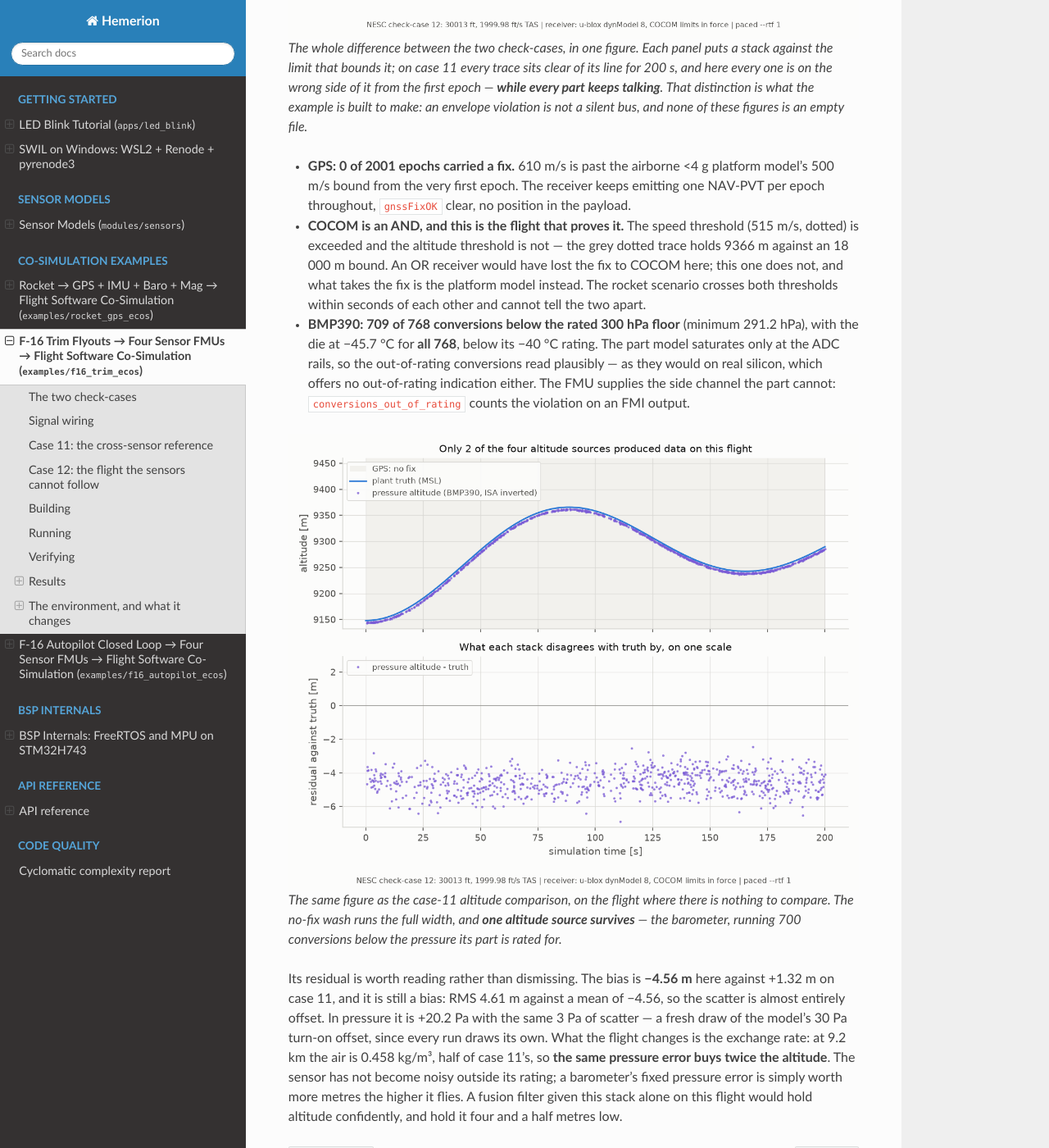
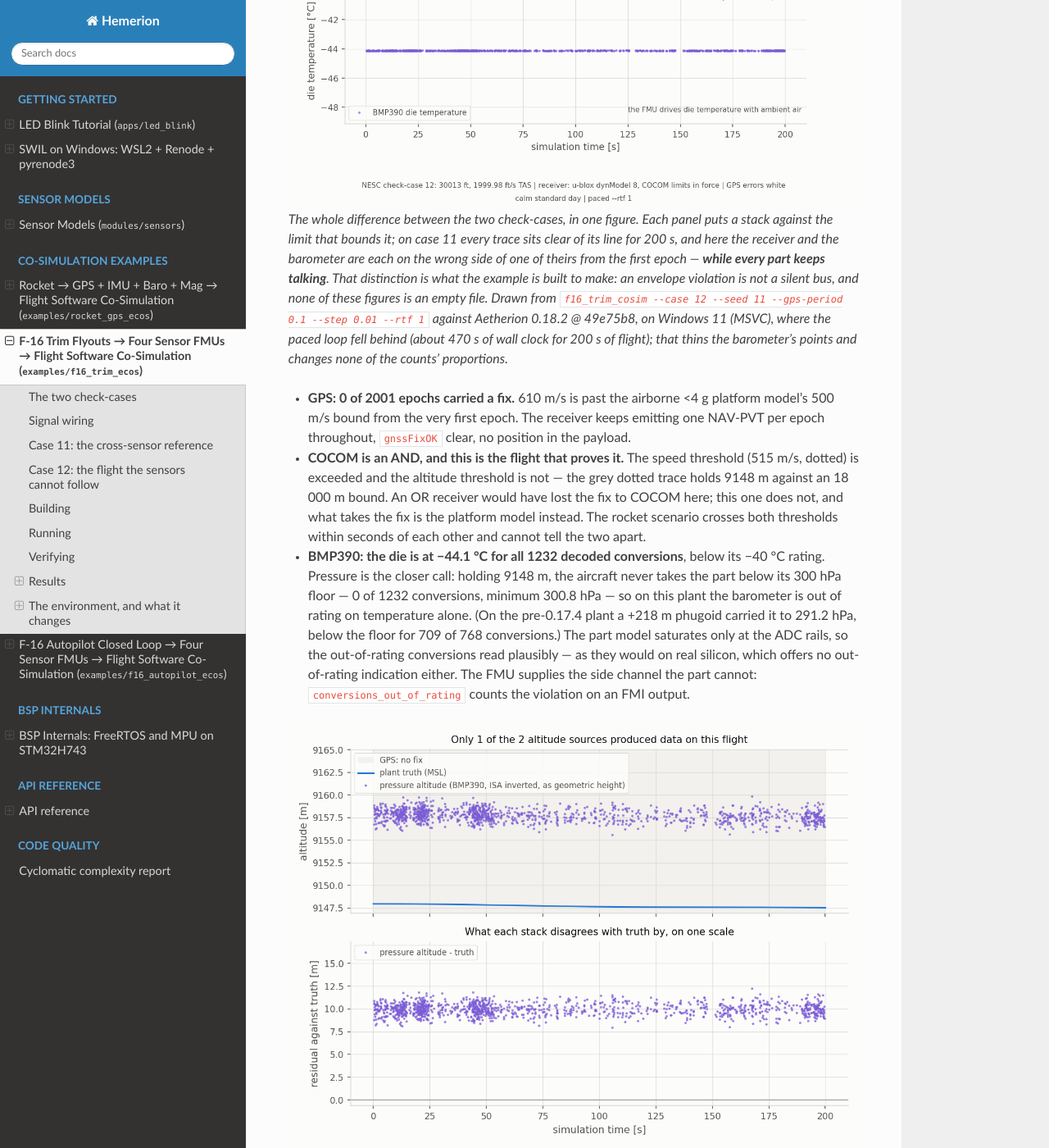
Before and after one commit to onurtuncer/Hemerion, a Sphinx documentation site: the page built from doc/f16_trim_ecos_cosim.rst, in a window 1280 px wide and 1400 px high, scrolled down 18114 px. Shown: the whole window at 82% size. Built offline with Sphinx 7.4.7 and the Read the Docs theme 3.1.0, drawn with Linux system fonts in a browser that asks for light colours; some of the changed text lies outside the part shown.

Commit message:
doc(examples): re-run and re-plot the altitude, envelope and clock figures without the radar
Re-runs at baseline (seed 11, IMU 100 Hz, GNSS 10 Hz, step 0.01, rtf 1)
against the pinned Aetherion 0.18.2 @ 49e75b8, on Windows 11 / MSVC:

- case11_altitude_consistency.png, case12_altitude_consistency.png and
  case12_sensor_envelopes.png regenerated; captions, alt text and the
  case-12 table re-measured from the new runs, with the command line,
  Aetherion version and platform stated.
- case11_clock_divergence.png held back: on this host the paced loop ran
  host time 1.7x simulation time with ~0.8 s rms residual, which swamps the
  per-part skew the figure shows. The caption now says the figure is the
  2026-09 one and is to be re-drawn from Linux.

plot_results.py: the altitude title counts measured sources (truth is the
reference), and pressure altitude is converted from the ISA's
geopotential altitude to geometric height before it is compared with
geometric plant truth. The plant's out.P_Pa is exactly ISA(geopotential),
so the raw comparison booked -1.47 m (3052 m) and -13.1 m (9148 m) of
altitude convention as barometer error. The envelope panel's ISA
reference line takes the same conversion.

Co-Authored-By: Claude Opus 5.5 <noreply@anthropic.com>

```diff
--- a/doc/f16_trim_ecos_cosim.rst
+++ b/doc/f16_trim_ecos_cosim.rst
@@ -186,8 +186,9 @@ Case 12: the flight the sensors cannot follow
 ---------------------------------------------
 
 ``./f16_trim_cosim --case 12`` — no other change. Measured over a full 200 s
-paced run (``--rtf 1``), the same run the figures at the foot of this page are
-drawn from:
+run (``--case 12 --seed 11 --gps-period 0.1 --step 0.01 --rtf 1``, Aetherion
+0.18.2 @ 49e75b8, Windows 11 / MSVC, 2026-11-13), the same run the case-12
+figures at the foot of this page are drawn from:
 
 .. list-table::
    :header-rows: 1
@@ -209,25 +210,30 @@ drawn from:
        from an OR; the rocket crosses both thresholds within seconds of each
        other and cannot.
    * - BMP390
-     - **709 of 768 conversions below the part's 300 hPa rated pressure
-       floor** (minimum 291.2 hPa), and **all 768 with the die below its
-       −40 °C rating** — it sits at −45.7 °C, since the FMU drives die
-       temperature with ambient air. The part model saturates only at the ADC
-       rails, so the out-of-rating conversions read plausibly — as on the real
-       silicon, which offers no out-of-rating indication either. The FMU adds
-       the side channel the part cannot: its ``conversions`` /
+     - **All 1232 decoded conversions with the die below its −40 °C
+       rating** — it sits at −44.1 °C, since the FMU drives die temperature
+       with ambient air. Pressure stays *inside* its rating: the aircraft
+       holds 9148 m, and the lowest reading is 300.8 hPa, 0.8 hPa above the
+       300 hPa floor (0 of 1232 below it). The part model saturates only at
+       the ADC rails, so the out-of-rating conversions read plausibly — as on
+       the real silicon, which offers no out-of-rating indication either. The
+       FMU adds the side channel the part cannot: its ``conversions`` /
        ``conversions_out_of_rating`` FMI outputs count the violation (the host
-       prints them in its summary), and each envelope crossing is debug-logged
-       once with the offending value. These two counts are the ones that move
-       with pacing: unpaced, the same flight yields 286 conversions and the
-       same proportions.
+       prints them in its summary: 9998 of 9998 latched), and each envelope
+       crossing is debug-logged once with the offending value. The decoded
+       count is the one that moves with pacing, and on the Windows host this
+       run came from the paced loop fell behind (200 s of flight took about
+       470 s of wall clock), so the flight computer read the part at about
+       6 Hz of simulation time rather than at its ODR.
    * - magnetometer, IMU
      - In band. On this flight they are all the sensor fusion has left.
 
-The plant's phugoid is bigger here — +218 m peak altitude excursion and
-+0.47° of heading over the window — and the published participants split the
-same way they do on case 11: ``sim_02`` climbs +140 m through its phugoid
-while ``sim_04``/``sim_05`` hold altitude to 0.3 m.
+On Aetherion 0.18.2 the plant holds its trim on this flight: altitude stays within
+0.44 m of 9148 m over the window, and heading turns +0.88°. (On the
+pre-0.17.4 plant the same flight showed a +218 m phugoid and +0.47° of
+heading.) The published participants split the way they do on case 11:
+``sim_02`` climbs +140 m through its phugoid while ``sim_04``/``sim_05`` hold
+altitude to 0.3 m.
 
 Against Aetherion's standalone ``F16SupersonicTrim`` (≥ 0.14.1) the run
 verifies exactly as case 11 does: 0.491 m constant initial offset (the same
@@ -362,12 +368,13 @@ run was paced.
 figure, whose record — 3548 s of fixes, 35 correlation times — is unpaced:
 the receiver's data queues in a socket, so pacing changes nothing about it,
 and a record that long at 2× real time would otherwise take an afternoon. Unpaced, 200 s of
-flight yields about 37 barometer conversions against the 896 here, and the
+flight yields about 37 barometer conversions against 628–896 on the paced
+case-11 runs here, and the
 altitude- and heading-consistency figures become a scatter of dots through
 which no trace can be read. The GPS and IMU figures are
 unaffected either way — their data queues in a socket or a FIFO — which is why
 the barometer is the only stack whose counts move with the pacing. The case-12
-table above is measured on the same paced run as these figures.
+table above is measured on the same paced run as the case-12 figures.
 
 Check-case 11: the cross-sensor reference
 ~~~~~~~~~~~~~~~~~~~~~~~~~~~~~~~~~~~~~~~~~
@@ -391,25 +398,37 @@ Check-case 11: the cross-sensor reference
 
 .. figure:: _static/f16_trim_ecos/case11_altitude_consistency.png
    :width: 100%
-   :alt: Upper panel, altitude traces following one phugoid from 3052 to 3083 m; lower panel, their residuals against truth — GPS scattered over ±10 m, barometer a tight band near +1.3 m
+   :alt: Upper panel, plant truth flat at 3052 m with GPS altitudes scattered about it and pressure altitude a band about 5 m above; lower panel, their residuals against truth — GPS scattered over ±10 m, barometer a tight band near +5 m
 
    The figure check-case 11 exists for. Barometric altitude and GNSS altitude
    are physically unrelated measurements — a pressure and a set of ranging
    solutions — and a filter that is going to trust their agreement should be
    shown that agreement first, on a flight where both are valid for all 200 s.
+   On Aetherion 0.18.2 the aircraft holds its trim altitude (3051.8–3052.0 m
+   over the window), so what the panels show is the sensors, not the flight.
 
    The lower panel is the content, and the two error *characters* are the
    point rather than the two magnitudes:
 
-   * **GPS is noise.** Mean −0.08 m, RMS 3.07 m over 2001 fixes — which is
+   * **GPS is noise.** Mean −0.04 m, RMS 3.05 m over 2001 fixes — which is
      ``GpsNoiseConfig``'s 3 m vertical 1-sigma recovered end to end, through
      the UBX encoder, the socket and the parser, with nothing added.
-   * **The barometer is bias.** Mean **+1.32 m**, RMS 1.36 m: the scatter is
-     almost all offset. In pressure it is a constant −11.7 Pa with 3.1 Pa of
-     scatter — the BMP390 model's per-run turn-on offset (30 Pa 1-sigma, drawn
-     once) sitting on its datasheet noise floor, read through the ISA at
+   * **The barometer is bias.** Mean **+5.04 m**, RMS 5.05 m, scatter 0.34 m:
+     the residual is almost all offset. In pressure it is a constant −44.6 Pa
+     with 3.0 Pa of scatter — the BMP390 model's per-run turn-on offset
+     (30 Pa 1-sigma, drawn once; seed 11 draws −44.7 Pa, which the truth log
+     records) sitting on its datasheet noise floor, read through the ISA at
      0.904 kg/m³. No amount of averaging removes it; only a reference pressure
-     does.
+     does. Pressure altitude is converted from the ISA's geopotential altitude
+     to geometric height before it is compared with truth; read raw it would
+     carry a further −1.47 m that belongs to the altitude convention, not to
+     the sensor.
+
+   Drawn from ``f16_trim_cosim --case 11 --seed 11 --gps-period 0.1
+   --step 0.01 --rtf 1`` against Aetherion 0.18.2 @ 49e75b8, on Windows 11
+   (MSVC). The paced loop fell behind there — 200 s of flight took about
+   595 s of wall clock — and the polled barometer delivered 628 conversions;
+   the gaps in its band are that, not the part. The GPS fixes are unaffected.
 
 .. figure:: _static/f16_trim_ecos/case11_heading_consistency.png
    :width: 100%
@@ -653,6 +672,13 @@ for no reason at all.
    enough to see; the mechanism is what the figure is about, not the
    magnitude.
 
+   This figure and its numbers are from a 2026-09 run, unseeded, on the
+   plant before Aetherion 0.17.4, and its third line is the radar altimeter,
+   since removed. A re-run on Windows was held back: there the paced loop
+   ran host time 1.7× simulation time with about 0.8 s rms residual, which
+   swamps the per-part skew this figure exists to show. It is to be re-drawn
+   from a Linux run.
+
    The fitted lines have different slopes because each part drew its own
    rate error from the one sigma the run configured: the barometer runs
    **5045 ppm** slower than the IMU. That is the point of the item. A filter fusing these streams cannot
@@ -680,14 +706,19 @@ Check-case 12: stacks outside their envelopes
 
 .. figure:: _static/f16_trim_ecos/case12_sensor_envelopes.png
    :width: 100%
-   :alt: Stacked panels — ground speed above both GPS limits with the whole flight shaded as no-fix, barometer pressure below the 300 hPa rated floor, and die temperature below the -40 C floor
+   :alt: Stacked panels — ground speed above both GPS limits with the whole flight shaded as no-fix, barometer pressure just above the 300 hPa rated floor, and die temperature near -44 C, below the -40 C floor
 
    The whole difference between the two check-cases, in one figure. Each panel
    puts a stack against the limit that bounds it; on case 11 every trace sits
-   clear of its line for 200 s, and here every one is on the wrong
-   side of it from the first epoch — **while every part keeps talking**. That
-   distinction is what the example is built to make: an envelope violation is
-   not a silent bus, and none of these figures is an empty file.
+   clear of its line for 200 s, and here the receiver and the barometer are
+   each on the wrong side of one of theirs from the first epoch — **while
+   every part keeps talking**. That distinction is what the example is built
+   to make: an envelope violation is not a silent bus, and none of these
+   figures is an empty file. Drawn from ``f16_trim_cosim --case 12 --seed 11
+   --gps-period 0.1 --step 0.01 --rtf 1`` against Aetherion 0.18.2 @ 49e75b8,
+   on Windows 11 (MSVC), where the paced loop fell behind (about 470 s of wall
+   clock for 200 s of flight); that thins the barometer's points and changes
+   none of the counts' proportions.
 
    * **GPS: 0 of 2001 epochs carried a fix.** 610 m/s is past the airborne
      <4 g platform model's 500 m/s bound from the very first epoch. The
@@ -695,36 +726,49 @@ Check-case 12: stacks outside their envelopes
      clear, no position in the payload.
    * **COCOM is an AND, and this is the flight that proves it.** The speed
      threshold (515 m/s, dotted) is exceeded and the altitude threshold is
-     not — the grey dotted trace holds 9366 m against an 18 000 m bound. An
+     not — the grey dotted trace holds 9148 m against an 18 000 m bound. An
      OR receiver would have lost the fix to COCOM here; this one does not, and
      what takes the fix is the platform model instead. The rocket scenario
      crosses both thresholds within seconds of each other and cannot tell the
      two apart.
-   * **BMP390: 709 of 768 conversions below the rated 300 hPa floor**
-     (minimum 291.2 hPa), with the die at −45.7 °C for **all 768**, below its
-     −40 °C rating. The part model saturates only at the ADC rails, so the
-     out-of-rating conversions read plausibly — as they would on real silicon,
-     which offers no out-of-rating indication either. The FMU supplies the side
-     channel the part cannot: ``conversions_out_of_rating`` counts the
-     violation on an FMI output.
+   * **BMP390: the die is at −44.1 °C for all 1232 decoded conversions**,
+     below its −40 °C rating. Pressure is the closer call: holding 9148 m, the
+     aircraft never takes the part below its 300 hPa floor — 0 of 1232
+     conversions, minimum 300.8 hPa — so on this plant the barometer is out of
+     rating on temperature alone. (On the pre-0.17.4 plant a +218 m phugoid
+     carried it to 291.2 hPa, below the floor for 709 of 768 conversions.)
+     The part model saturates only at the ADC rails, so the out-of-rating
+     conversions read plausibly — as they would on real silicon, which offers
+     no out-of-rating indication either. The FMU supplies the side channel the
+     part cannot: ``conversions_out_of_rating`` counts the violation on an FMI
+     output.
 
 .. figure:: _static/f16_trim_ecos/case12_altitude_consistency.png
    :width: 100%
-   :alt: The same altitude figure as case 11 but with only one trace — the barometer — over a full-width no-fix wash, and a residual panel showing a -4.6 m bias
+   :alt: The same altitude figure as case 11 but with only one trace — the barometer — over a full-width no-fix wash, and a residual panel showing a +10.0 m bias
 
    The same figure as the case-11 altitude comparison, on the flight where
    there is nothing to compare. The no-fix wash runs the full width, and
-   **one altitude source survives** — the barometer, running 700 conversions below the pressure its
+   **one of the two altitude sources survives** — the barometer, every one of
+   its 1232 decoded conversions made with its die below the temperature the
    part is rated for.
 
    Its residual is worth reading rather than dismissing. The bias is
-   **−4.56 m** here against +1.32 m on case 11, and it is still a bias: RMS
-   4.61 m against a mean of −4.56, so the scatter is almost entirely offset.
-   In pressure it is +20.2 Pa with the same 3 Pa of scatter — a fresh draw of
-   the model's 30 Pa turn-on offset, since every run draws its own. What the
-   flight changes is the exchange rate: at 9.2 km the air is 0.458 kg/m³,
-   half of case 11's, so **the same pressure error buys twice the altitude**.
-   The sensor has not become noisy outside its rating; a barometer's fixed
-   pressure error is simply worth more metres the higher it flies. A fusion
-   filter given this stack alone on this flight would hold altitude
-   confidently, and hold it four and a half metres low.
+   **+9.97 m** here against +5.04 m on case 11, and it is still a bias: RMS
+   9.99 m against a mean of +9.97, scatter 0.66 m, so the residual is almost
+   entirely offset. In pressure it is −44.7 Pa with the same 3.0 Pa of
+   scatter — *the same* turn-on offset as case 11, since both runs are
+   ``--seed 11`` and the seed fixes the draw. What the flight changes is the
+   exchange rate: at 9.15 km the air is 0.458 kg/m³, half of case 11's
+   0.904, so **the same pressure error buys twice the altitude** — 1.98×,
+   measured. The sensor has not become noisy outside its rating; a
+   barometer's fixed pressure error is simply worth more metres the higher it
+   flies. A fusion filter given this stack alone on this flight would hold
+   altitude confidently, and hold it ten metres high. (Read raw, without the
+   geopotential-to-geometric conversion, the residual would carry a further
+   −13.1 m of altitude convention at this height and appear as −3.2 m.)
+
+   Drawn from the same run as the envelope figure above: ``--case 12
+   --seed 11 --gps-period 0.1 --step 0.01 --rtf 1``, Aetherion 0.18.2 @
+   49e75b8, Windows 11 (MSVC); the clusters and gaps in the barometer's
+   points are that host's polling, not the part.
```
Also changed, not shown: doc/_static/f16_trim_ecos/case11_altitude_consistency.png, doc/_static/f16_trim_ecos/case12_altitude_consistency.png, doc/_static/f16_trim_ecos/case12_sensor_envelopes.png, 1 other file.
